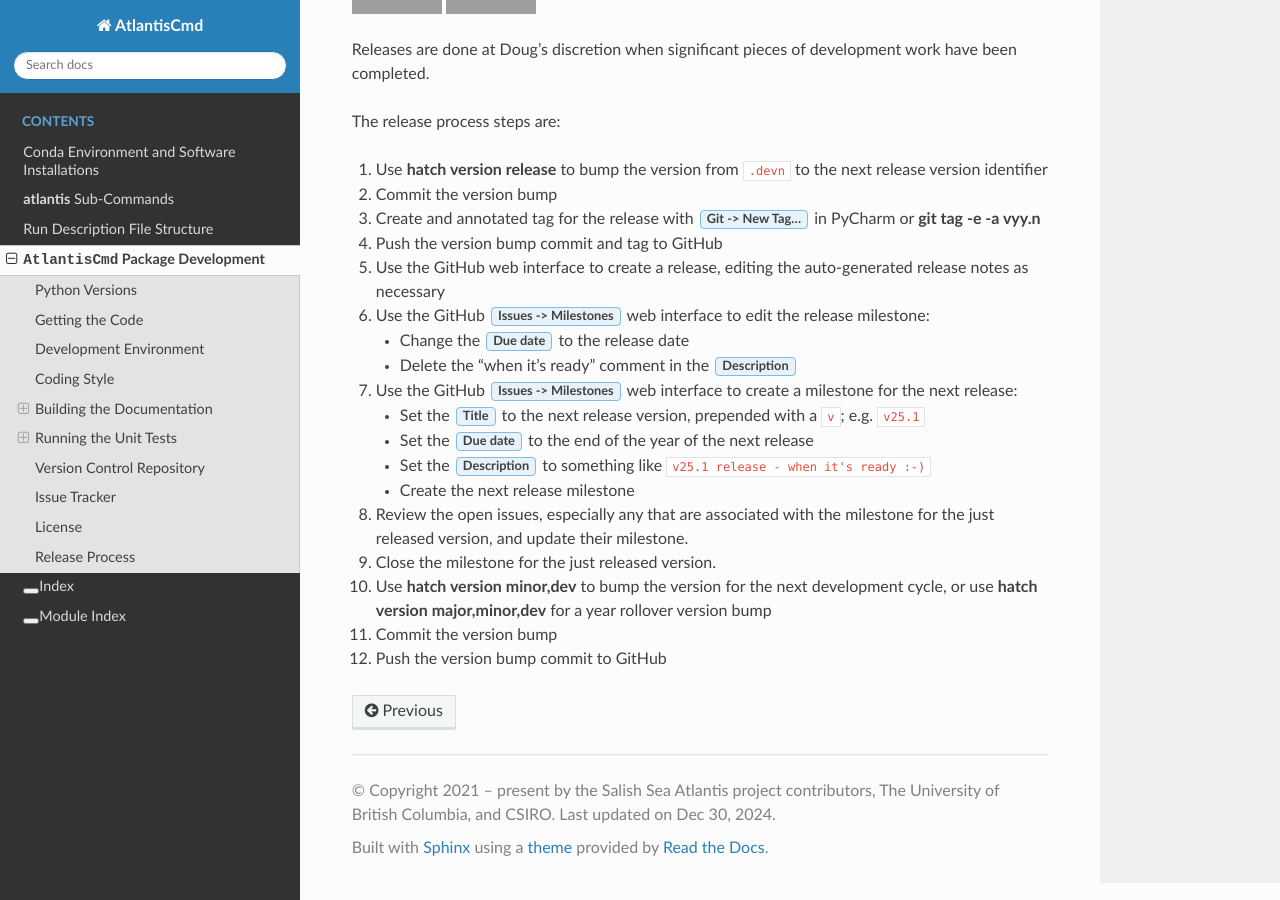
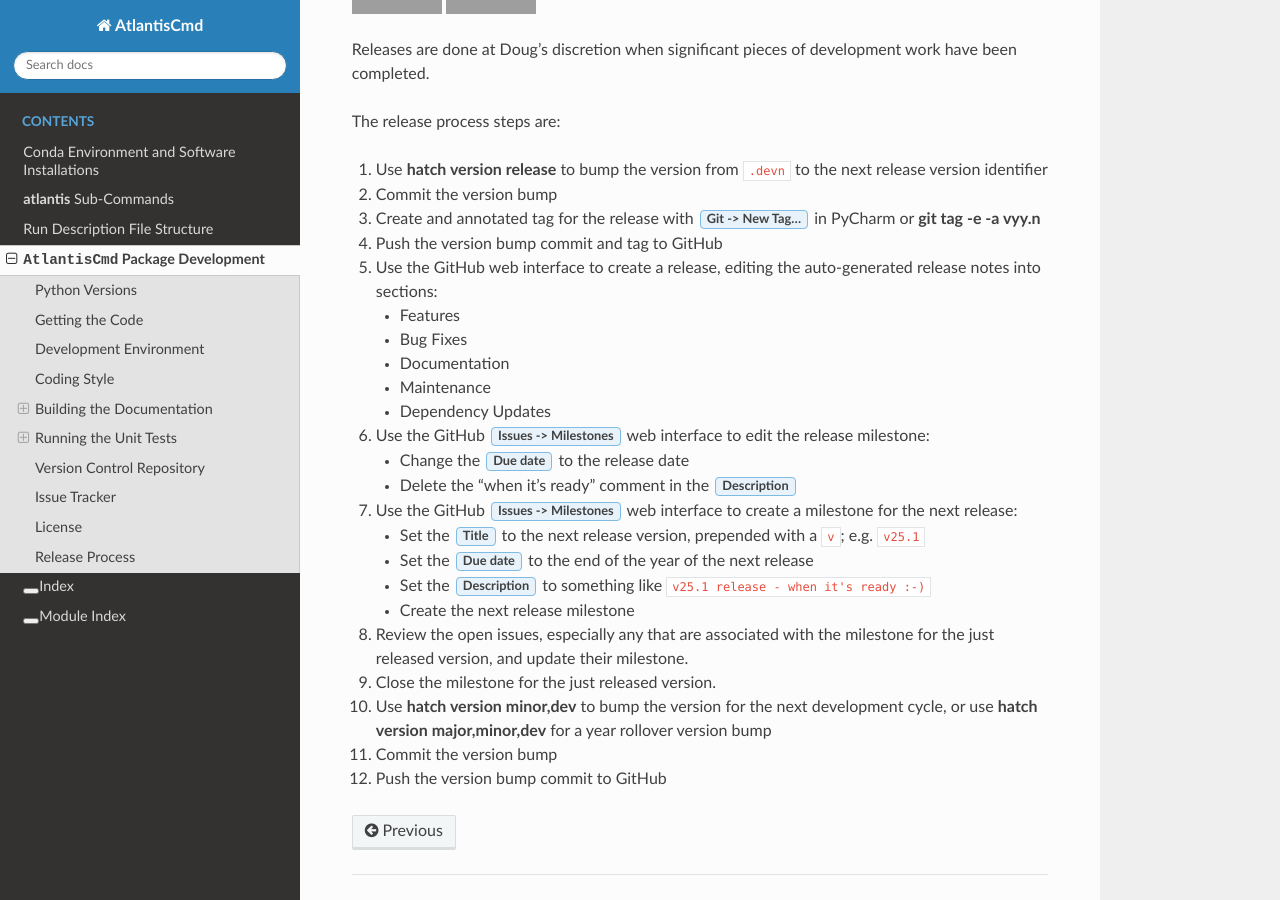
Before and after one commit to SS-Atlantis/AtlantisCmd, a Sphinx documentation site: the page built from docs/pkg_development.rst, in a window 1280 px wide and 900 px high, scrolled down 6937 px. Built offline with Sphinx 7.4.7 and the Read the Docs theme 3.1.0, drawn with Linux system fonts in a browser that asks for light colours; grey boxes are pictures that could not be loaded.

Commit message:
Refine release notes structure in package dev docs (#52)
Updated the release process instructions to include organizing auto-generated
release notes into specific sections: Features, Bug Fixes, Documentation,
Maintenance, and Dependency Updates. This change aims to improve clarity and
consistency in release note presentation.

```diff
--- a/docs/pkg_development.rst
+++ b/docs/pkg_development.rst
@@ -521,7 +521,13 @@ The release process steps are:
 #. Push the version bump commit and tag to GitHub
 
 #. Use the GitHub web interface to create a release,
-   editing the auto-generated release notes as necessary
+   editing the auto-generated release notes into sections:
+
+   * Features
+   * Bug Fixes
+   * Documentation
+   * Maintenance
+   * Dependency Updates
 
 #. Use the GitHub :guilabel:`Issues -> Milestones` web interface to edit the release
    milestone:
```
